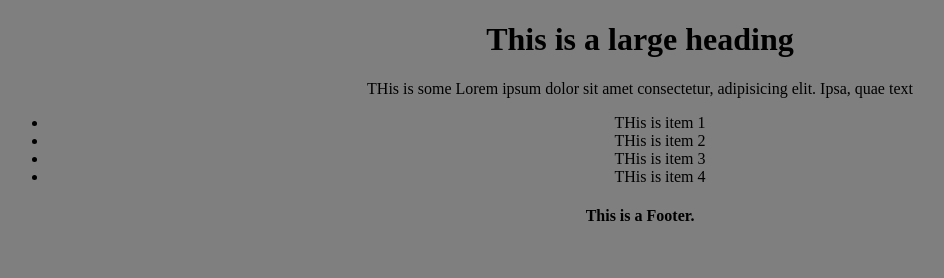
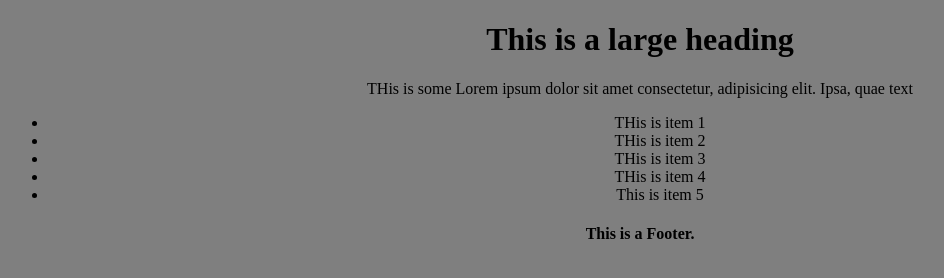
Before and after one commit to Jaan-mohammad/fluffy, a plain HTML site: page index.html in a window 1280 px wide. Shown: the whole page, without its empty margins (0-944 px from the left). Drawn offline with Linux system fonts and the light colour scheme.

```diff
--- a/index.html
+++ b/index.html
@@ -23,6 +23,7 @@
          <li>THis is item 2</li>
          <li>THis is item 3</li>
          <li>THis is item 4</li>
+         <li>This is item 5</li>
       </ul>
    </div>
    <h4>This is a Footer.</h4>
```
